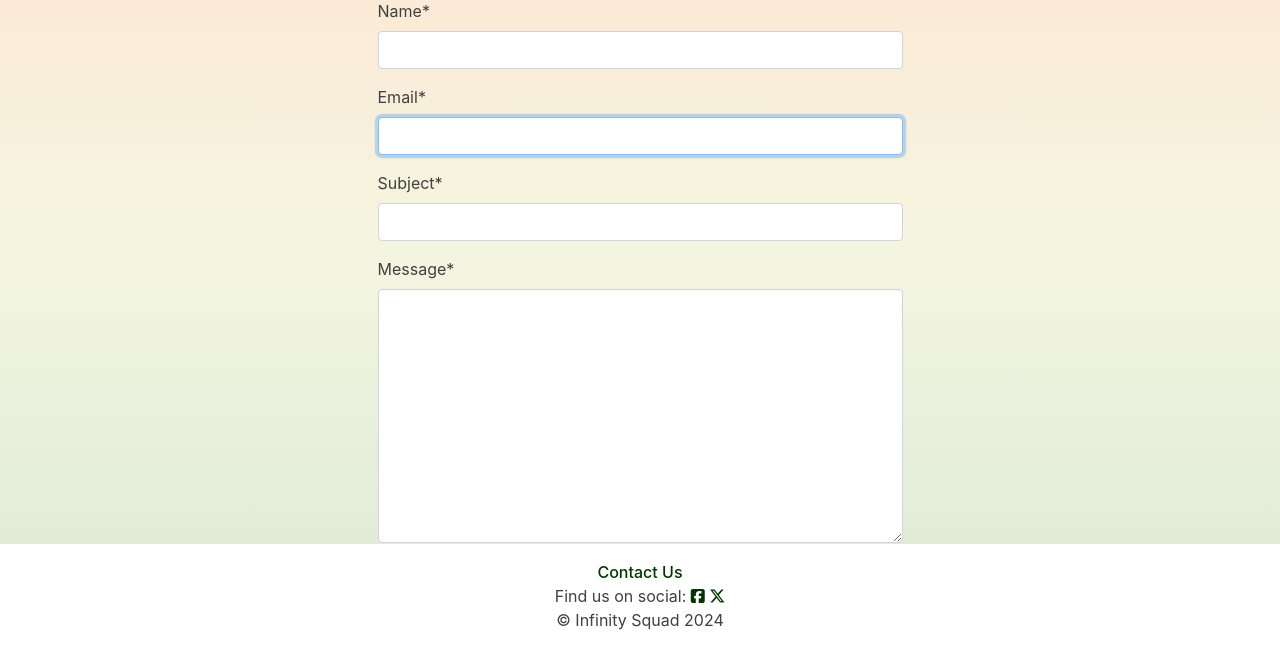
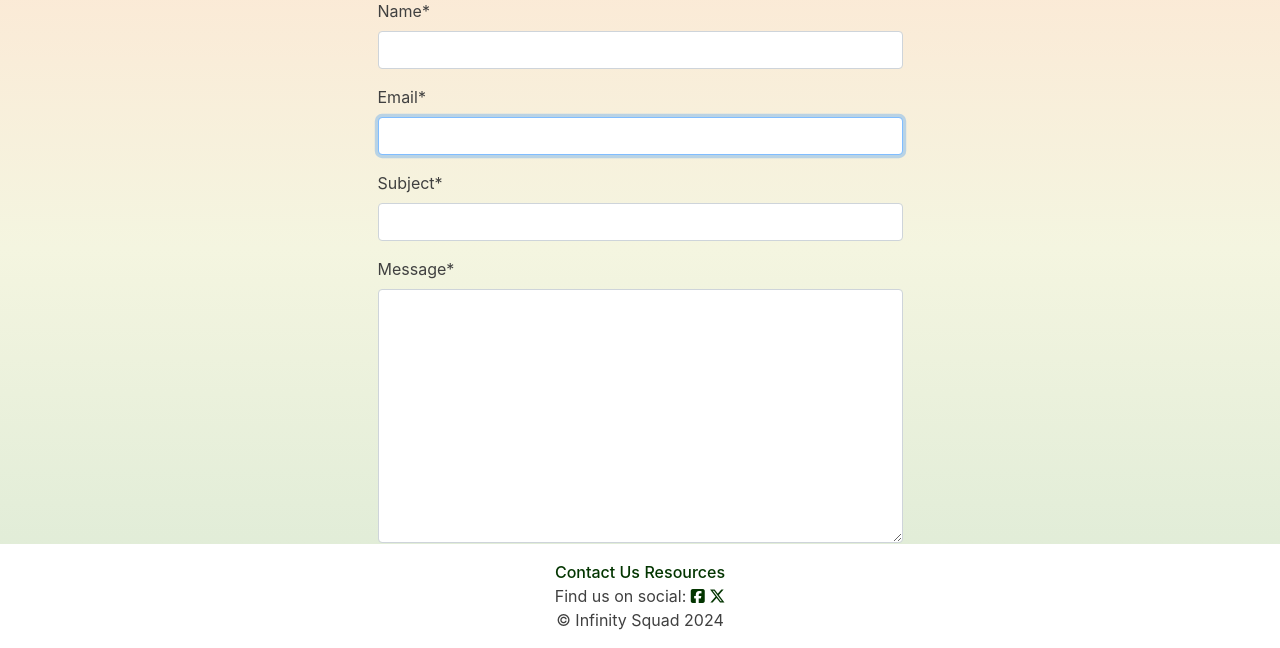
Before and after one commit to violaberg/infinity-health-hub, a Django app: page /contact/ in a window 1280 px wide. Shown: the part 152-800 px from the top of the page. Run offline with Django 4.2, Linux system fonts and the light colour scheme; some libraries are stand-ins or nearby versions.

Commit message:
added footer resources link

```diff
--- a/templates/base.html
+++ b/templates/base.html
@@ -93,6 +93,7 @@
     <footer class="footer fixed-bottom mt-auto text-center bg-white py-3">
         <p class="m-0">
             <a href="{% url 'contact' %}" class="link">Contact Us</a>
+            <a href="{% url 'resources' %}" class="link">Resources</a>
         </p>
         <p class="m-0 text-center">Find us on social: <i class="icon fab fa-facebook-square ms-3"></i>
             <i class="icon fa-brands fa-x-twitter"></i>
```
